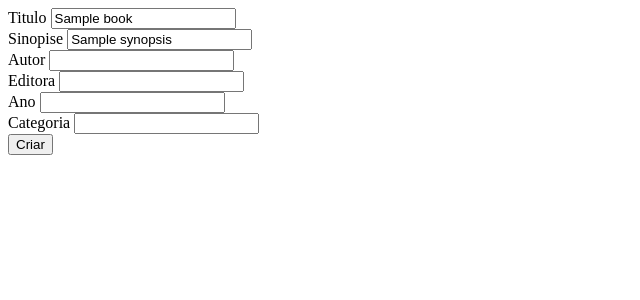
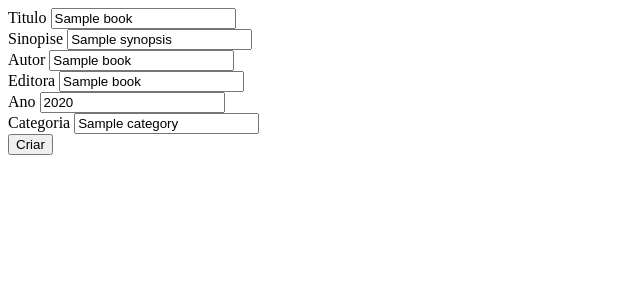
Before and after one commit to JoaoManoelFontes/Project-Trabalho_db, a Flask app: template templates/edit.html in a window 1280 px wide. Shown: the top 300 px of the page, without its empty margins (0-640 px from the left). Run offline with Flask 2, Linux system fonts and the light colour scheme; the template is opened without the code that fills it: most values are stand-ins (such as "Sample title", 1, 10 or a date in 2020); some libraries are stand-ins or nearby versions.

Commit message:
add atualizaçao

```diff
--- a/templates/edit.html
+++ b/templates/edit.html
@@ -1,37 +1,46 @@
 <!DOCTYPE html>
 <html lang="en">
+
 <head>
     <meta charset="UTF-8">
     <meta http-equiv="X-UA-Compatible" content="IE=edge">
     <meta name="viewport" content="width=device-width, initial-scale=1.0">
     <title>Document</title>
 </head>
+
 <body>
     <section>
         <form action="/" method="POST">
             <div>
                 <label for="title">Titulo</label>
-                <input type="text" name="title" id="" placeholder="{{book['title']}}" value="{{ request.form['title'] or book['title'] }}" />
+                <input type="text" name="title" id="" placeholder="{{book['title']}}"
+                    value="{{ request.form['title'] or book['title'] }}">
             </div>
             <div>
                 <label for="synopsis">Sinopise</label>
-                <input type="text" name="synopsis" id="" placeholder="{{book['synopsis']}}" value="{{ request.form['synopsis'] or book['synopsis'] }}">
+                <input type="text" name="synopsis" id="" placeholder="{{book['synopsis']}}"
+                    value="{{ request.form['synopsis'] or book['synopsis'] }}">
             </div>
             <div>
                 <label for="author_name">Autor</label>
-                <input type="text" name="author_name" id="">
+                <input type="text" name="author_name" id="" placeholder="{{book['author_name']}}"
+                    value="{{ request.form['author_name'] or book['author_name'] }}">
             </div>
             <div>
                 <label for="publishing_company_name">Editora</label>
-                <input type="text" name="publishing_company_name" id="">
+                <input type="text" name="publishing_company_name" id=""
+                    placeholder="{{book['publishing_company_name']}}"
+                    value="{{ request.form['publishing_company_name'] or book['publishing_company_name'] }}">
             </div>
             <div>
                 <label for="release_year">Ano</label>
-                <input type="text" name="release_year" id="">
+                <input type="text" name="release_year" id="" placeholder="{{book['release_year']}}"
+                    value="{{ request.form['release_year'] or book['release_year'] }}">
             </div>
             <div>
                 <label for="category">Categoria</label>
-                <input type="text" name="category" id="">
+                <input type="text" name="category" id="" placeholder="{{book['category']}}"
+                    value="{{ request.form['category'] or book['category'] }}">
             </div>
             <div>
                 <button type="submit">Criar</button>
@@ -39,4 +48,5 @@
         </form>
     </section>
 </body>
+
 </html>
```
